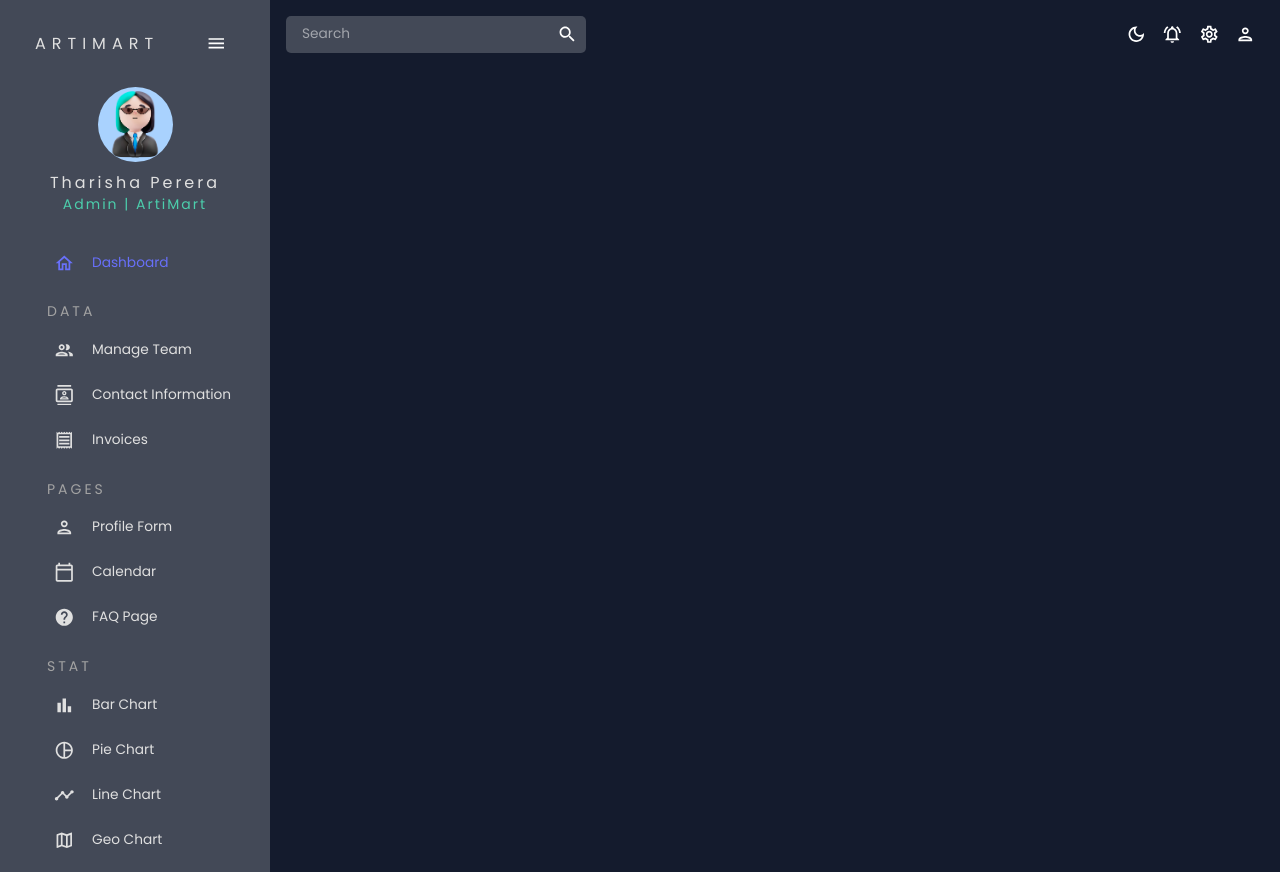
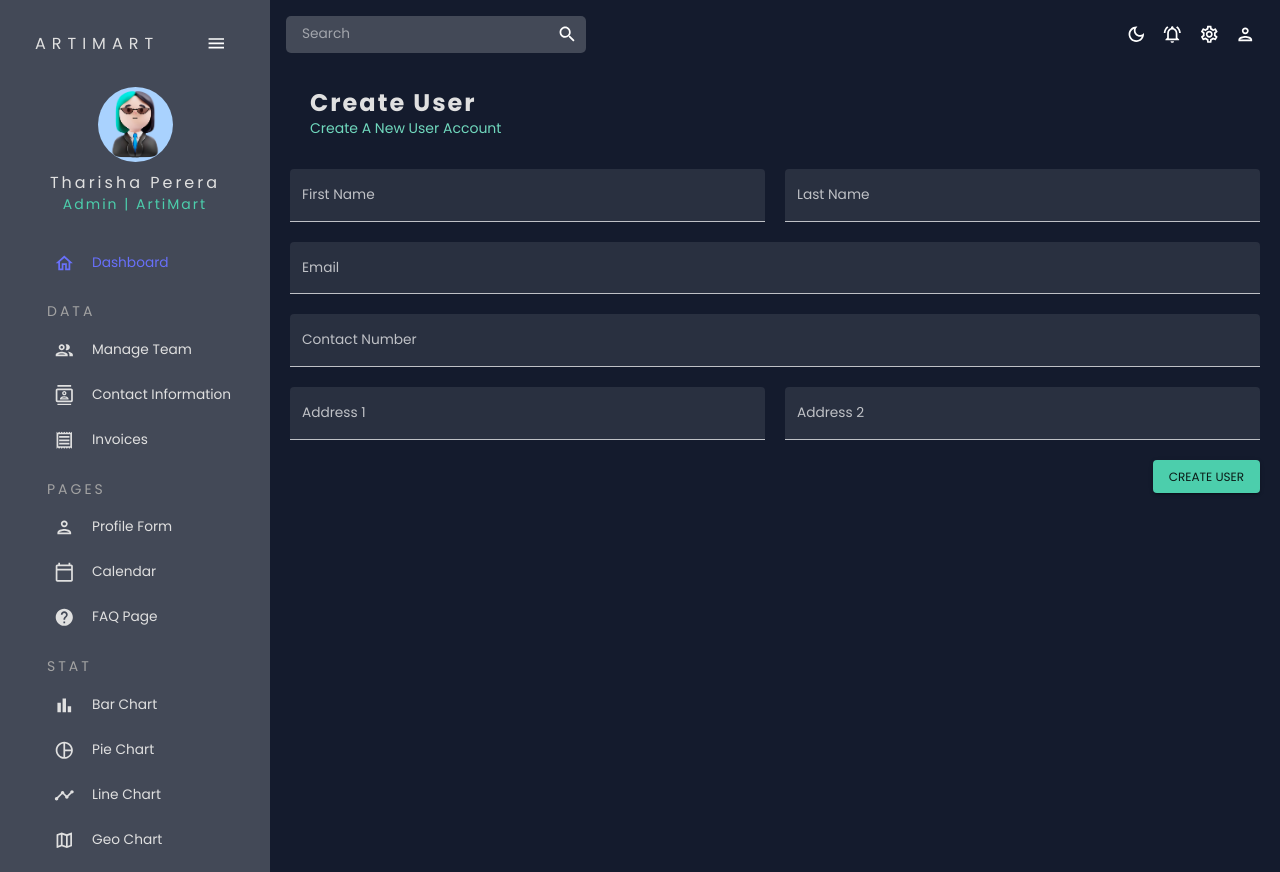
Before and after one commit to TharishaPerera/artimart-react-dashboard, a React (Create React App) app: page /form in a window 1280 px wide. Built offline with nearby package versions, Linux system fonts and the light colour scheme.

Commit message:
added create user form

```diff
--- a/src/App.js
+++ b/src/App.js
@@ -9,7 +9,7 @@ import Team from "./scenes/team";
 import Invoices from "./scenes/invoices";
 import Contacts from "./scenes/contacts";
 // import Bar from "./scenes/bar";
-// import Form from "./scenes/form";
+import Form from "./scenes/form";
 // import Line from "./scenes/line";
 // import Pie from "./scenes/pie";
 // import FAQ from "./scenes/faq";
@@ -33,7 +33,7 @@ function App() {
 							<Route path="/team" element={<Team />} />
 							<Route path="/contacts" element={<Contacts />} />
 							<Route path="/invoices" element={<Invoices />} />
-							{/* <Route path="/form" element={<Form />} /> */}
+							<Route path="/form" element={<Form />} />
 							{/* <Route path="/bar" element={<Bar />} /> */}
 							{/* <Route path="/pie" element={<Pie />} /> */}
 							{/* <Route path="/line" element={<Line />} /> */}
--- a/src/index.css
+++ b/src/index.css
@@ -11,6 +11,10 @@ body,
   /* font-family: 'Source Sans Pro', sans-serif; */
   font-family: 'Poppins', sans-serif;
 }
+
+/* body {
+  overflow-x: hidden;
+} */
 
 .app {
   display: flex;
--- /dev/null
+++ b/src/scenes/form/index.jsx
@@ -0,0 +1,161 @@
+import React from "react";
+import { Box, Button, TextField } from "@mui/material";
+import { Formik } from "formik";
+import * as yup from "yup";
+import useMediaQuery from "@mui/material/useMediaQuery";
+import Header from "../../components/Header";
+
+const Form = () => {
+  const isNonMobile = useMediaQuery("(min-width:600px)");
+
+  const initialValues = {
+    firstName: "",
+    lastName: "",
+    email: "",
+    contact: "",
+    address1: "",
+    address2: "",
+  };
+
+  const phoneRegExp = /^(\+\d{1,2}\s)?\(?\d{3}\)?\d{3}\d{4}$/;
+
+  const userSchema = yup.object().shape({
+    firstName: yup.string().required("First name cannot be empty."),
+    lastName: yup.string().required("Last name cannot be empty."),
+    email: yup
+      .string()
+      .email("Invalid email address.")
+      .required("Email cannot be empty."),
+    contact: yup
+      .string()
+      .matches(phoneRegExp, "Invalid phone number.")
+      .required("Contact cannot be empty."),
+    address1: yup.string().required("Address 1 cannot be empty."),
+    address2: yup.string().required("Address 2 cannot be empty."),
+  });
+
+  const handleFormSubmit = (values) => {
+    console.log(values);
+  };
+
+  return (
+    <Box m="20px">
+      <Header title="Create User" subtitle="Create A New User Account" />
+      <Formik
+        onSubmit={handleFormSubmit}
+        initialValues={initialValues}
+        validationSchema={userSchema}
+      >
+        {({
+          values,
+          errors,
+          touched,
+          handleBlur,
+          handleChange,
+          handleSubmit,
+        }) => (
+          <form onSubmit={handleSubmit}>
+            <Box
+              display="grid"
+              gap="20px"
+              gridTemplateColumns="repeat(4, minmax(0, 1fr))"
+              sx={{
+                "& > div": { gridColumn: isNonMobile ? undefined : "span 4" },
+              }}
+            >
+              <TextField
+                fullWidth
+                variant="filled"
+                type="text"
+                label="First Name"
+                onBlur={handleBlur}
+                onChange={handleChange}
+                value={values.firstName}
+                name="firstName"
+                error={!!touched.firstName && !!errors.firstName}
+                helperText={touched.firstName && errors.firstName}
+                sx={{ gridColumn: "span 2" }}
+              />
+
+              <TextField
+                fullWidth
+                variant="filled"
+                type="text"
+                label="Last Name"
+                onBlur={handleBlur}
+                onChange={handleChange}
+                value={values.lastName}
+                name="lastName"
+                error={!!touched.lastName && !!errors.lastName}
+                helperText={touched.lastName && errors.lastName}
+                sx={{ gridColumn: "span 2" }}
+              />
+
+              <TextField
+                fullWidth
+                variant="filled"
+                type="text"
+                label="Email"
+                onBlur={handleBlur}
+                onChange={handleChange}
+                value={values.email}
+                name="email"
+                error={!!touched.email && !!errors.email}
+                helperText={touched.email && errors.email}
+                sx={{ gridColumn: "span 4" }}
+              />
+
+              <TextField
+                fullWidth
+                variant="filled"
+                type="text"
+                label="Contact Number"
+                onBlur={handleBlur}
+                onChange={handleChange}
+                value={values.contact}
+                name="contact"
+                error={!!touched.contact && !!errors.contact}
+                helperText={touched.contact && errors.contact}
+                sx={{ gridColumn: "span 4" }}
+              />
+
+              <TextField
+                fullWidth
+                variant="filled"
+                type="text"
+                label="Address 1"
+                onBlur={handleBlur}
+                onChange={handleChange}
+                value={values.address1}
+                name="address1"
+                error={!!touched.address1 && !!errors.address1}
+                helperText={touched.address1 && errors.address1}
+                sx={{ gridColumn: "span 2" }}
+              />
+
+              <TextField
+                fullWidth
+                variant="filled"
+                type="text"
+                label="Address 2"
+                onBlur={handleBlur}
+                onChange={handleChange}
+                value={values.address2}
+                name="address2"
+                error={!!touched.address2 && !!errors.address2}
+                helperText={touched.address2 && errors.address2}
+                sx={{ gridColumn: "span 2" }}
+              />
+            </Box>
+
+            <Box display="flex" justifyContent="end" mt="20px">
+              <Button type="submit" color="secondary" variant="contained">Create User</Button>
+            </Box>
+          </form>
+        )}
+      </Formik>
+    </Box>
+  );
+};
+
+export default Form;
--- a/src/scenes/team/index.jsx
+++ b/src/scenes/team/index.jsx
@@ -13,7 +13,7 @@ const Team = () => {
   const colors = tokens(theme.palette.mode);
 
   const columns = [
-    { field: "id", headerName: "ID" },
+    { field: "id", headerName: "ID", flex: 0.2 },
     {
       field: "name",
       headerName: "NAME",
@@ -28,8 +28,8 @@ const Team = () => {
       headerAlign: "left",
       align: "left",
     },
-    { field: "age", headerName: "AGE" },
-    { field: "phone", headerName: "PHONE", flex: 0.2 },
+    { field: "age", headerName: "AGE", flex: 0.2 },
+    { field: "phone", headerName: "PHONE", flex: 0.5 },
     {
       field: "access",
       headerName: "ACCESS",
@@ -37,7 +37,7 @@ const Team = () => {
       renderCell: ({ row: { access } }) => {
         return (
           <Box
-            width="60%"
+            width="50%"
             p="5px"
             display="flex"
             justifyContent="center"
```
